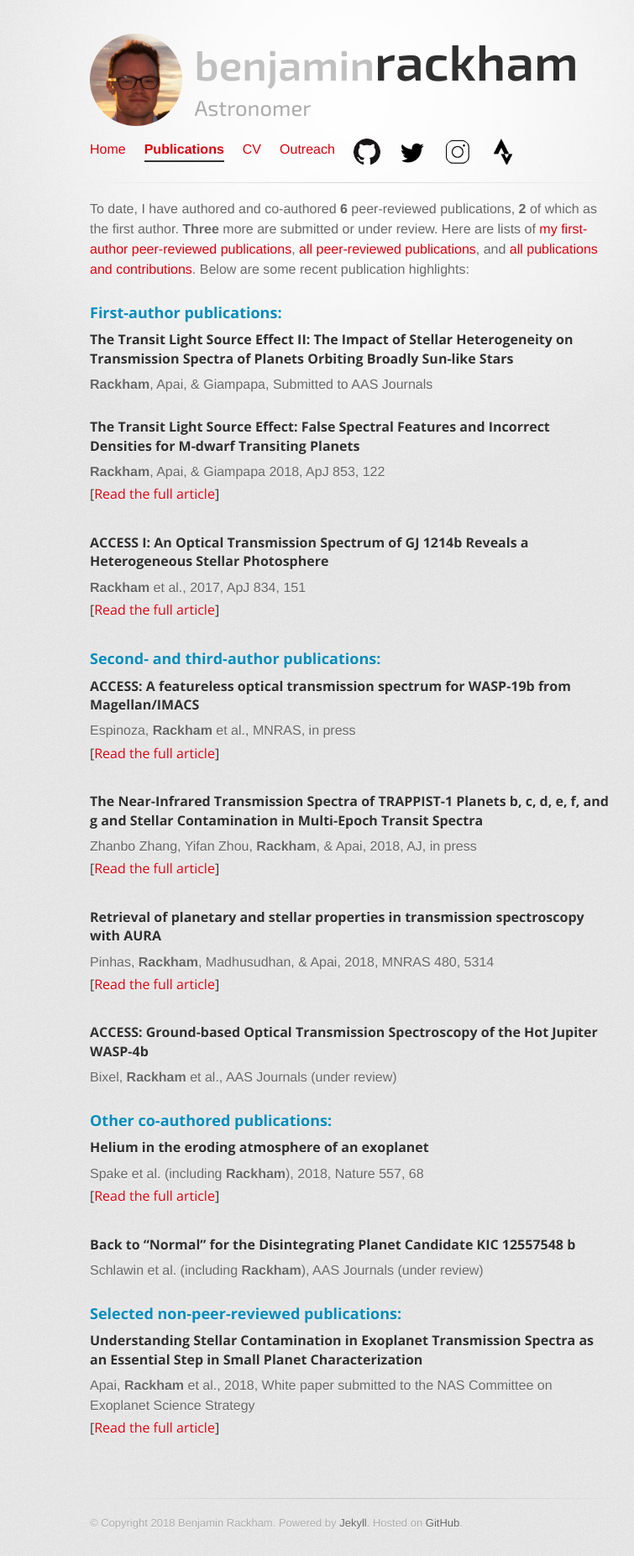
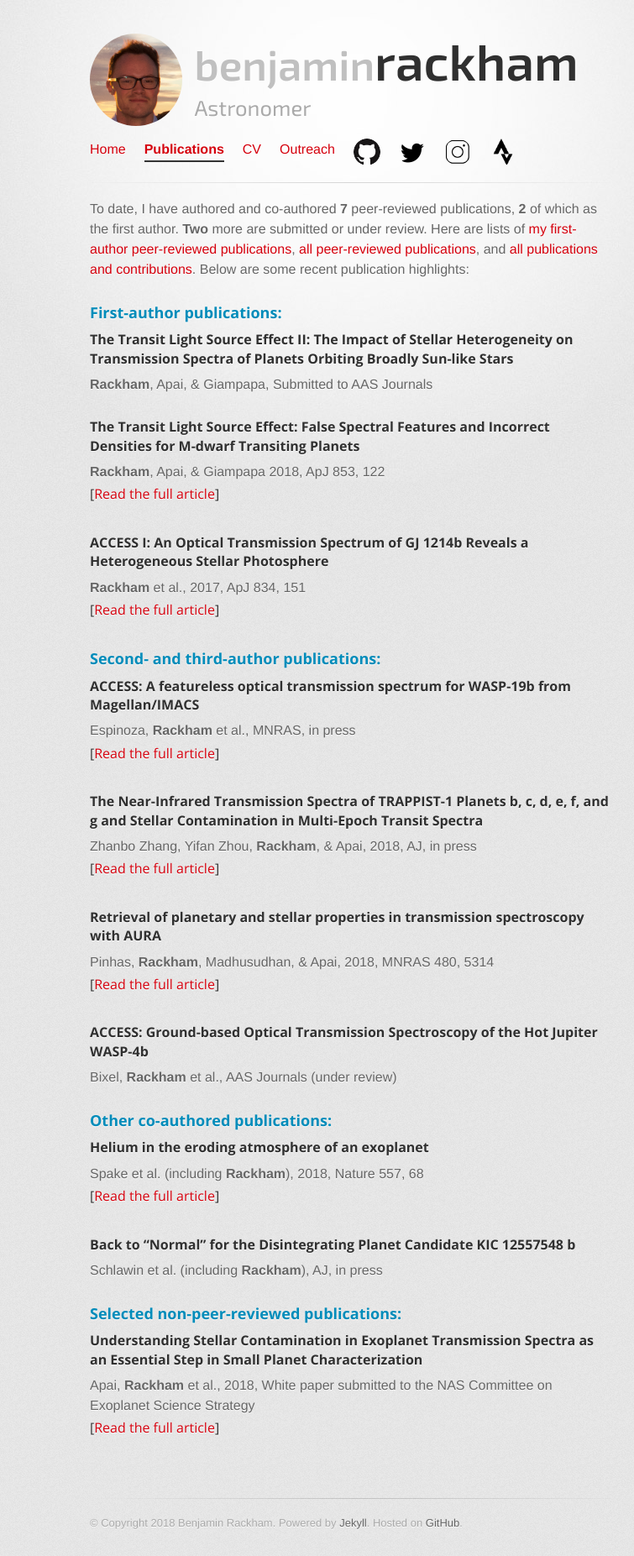
Before and after one commit to brackham/brackham.github.io, a Jekyll site: the page built from publications/index.html, in a window 1280 px wide. Shown: the whole page at 84% size, without its empty margins (223-978 px from the left). Built offline with Jekyll 4.4.1, drawn with Linux system fonts in a browser that asks for light colours.

Commit message:
Update index.html

```diff
--- a/publications/index.html
+++ b/publications/index.html
@@ -5,8 +5,8 @@ current: publications
 description: My Publications
 ---
 
-To date, I have authored and co-authored <b>6</b> peer-reviewed publications, <b>2</b> of which as the first author.
-<b>Three</b> more are submitted or under review.
+To date, I have authored and co-authored <b>7</b> peer-reviewed publications, <b>2</b> of which as the first author.
+<b>Two</b> more are submitted or under review.
 Here are lists of
 <a href="https://ui.adsabs.harvard.edu/#/public-libraries/7BjXy1TzQ4-HubMUiOfMCQ" target="_blank">my first-author peer-reviewed publications</a>,
 <a href="https://ui.adsabs.harvard.edu/#/public-libraries/qsq2WnsfR7u9_lXNtslG-A" target="_blank">all peer-reviewed publications</a>,
@@ -96,7 +96,7 @@ Below are some recent publication highlights:
 
   <div class="job">
     <h4><b>Back to “Normal” for the Disintegrating Planet Candidate KIC 12557548 b</b></h4>
-    Schlawin et al. (including <b>Rackham</b>), AAS Journals (under review)<br>
+    Schlawin et al. (including <b>Rackham</b>), AJ, in press<br>
   </div>
   <br>
 
```
